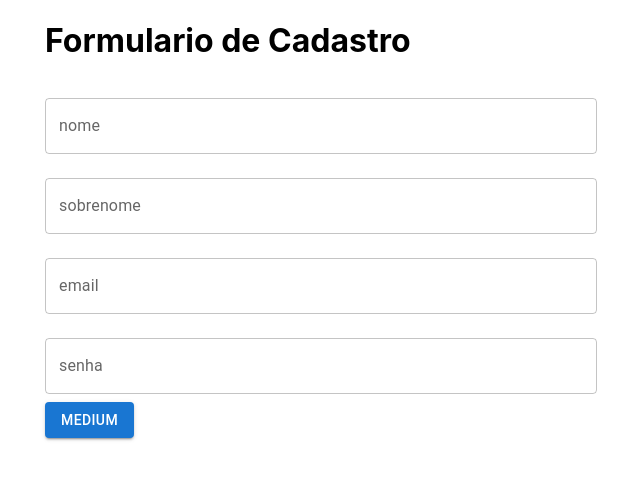
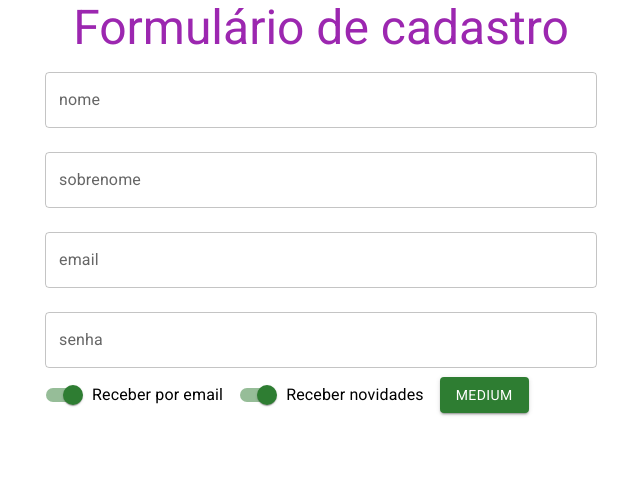
Before and after one commit to Rian-Macedo-Egestao/react-function-component, a React (Create React App) app in the folder my-app/: page / in a window 1280 px wide. Shown: the top 480 px of the page, without its empty margins (319-959 px from the left). Built offline with nearby package versions, Linux system fonts and the light colour scheme.

Commit message:
adicionado switchs de escolha | typography

```diff
--- a/my-app/package.json
+++ b/my-app/package.json
@@ -5,6 +5,7 @@
   "dependencies": {
     "@emotion/react": "^11.4.1",
     "@emotion/styled": "^11.3.0",
+    "@fontsource/roboto": "^4.5.1",
     "@mui/material": "^5.0.0-rc.1",
     "@testing-library/jest-dom": "^5.14.1",
     "@testing-library/react": "^11.2.7",
--- a/my-app/src/App.js
+++ b/my-app/src/App.js
@@ -1,17 +1,17 @@
 import './App.css';
 import FormularioCadastro from './components/FormularioCadastro/FormularioCadastro';
-import {Container} from '@mui/material'
+import {Container} from '@mui/material';
+import Typography from '@mui/material/Typography';
+import "@fontsource/roboto"
+
 function App() {
   return (
     <div>
       <Container maxWidth="sm">
-        <h1>
-          Formulario de Cadastro
-        </h1>
+        <Typography color="secondary" variant="h3" align="center">Formulário de cadastro</Typography>
         <FormularioCadastro/>
       </Container>
     </div>
   );
 }
-
 export default App;
--- a/my-app/src/components/FormularioCadastro/FormularioCadastro.jsx
+++ b/my-app/src/components/FormularioCadastro/FormularioCadastro.jsx
@@ -1,6 +1,8 @@
 import React, { Component } from "react";
 import { TextField } from "@mui/material/"
 import {Button} from "@mui/material/"
+import FormControlLabel from "@mui/material/FormControlLabel";
+import Switch from "@mui/material/Switch";
 
 class FormularioCadastro extends Component {
     render() {
@@ -10,7 +12,9 @@ class FormularioCadastro extends Component {
                 <TextField id="sobrenome" label="sobrenome" variant="outlined" fullWidth margin="normal"/>
                 <TextField id="mail" label="email" variant="outlined" fullWidth margin="normal"/>
                 <TextField id="senha" label="senha" variant="outlined" fullWidth margin="normal"/>
-                <Button variant="contained" size="medium">Medium</Button>
+                <FormControlLabel control={<Switch color="success" defaultChecked  name="mailBox" />}label="Receber por email"/>
+                <FormControlLabel control={<Switch color="success" defaultChecked  name="novidadesBox" />}label="Receber novidades"/>
+                <Button  color="success" variant="contained" size="medium">Medium</Button>
 
             </form>
         );
```
Also changed, not shown: 1 other file (tests, documents, lock files or other folders).
